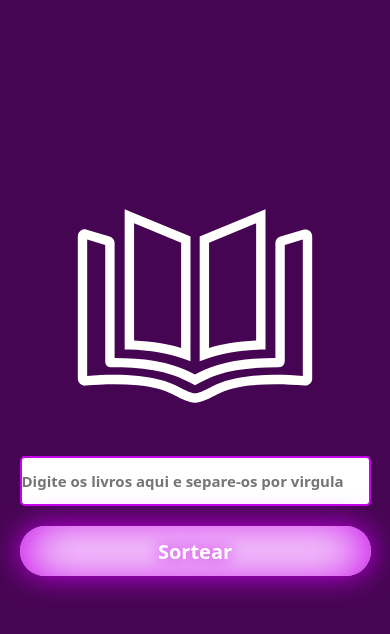
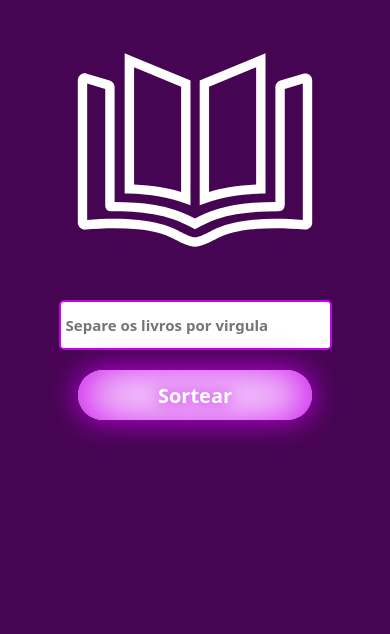
Before and after one commit to caua-dev-coder/Sorteador, a plain HTML site: page index.html in a window 390 px wide. Drawn offline with Linux system fonts and the light colour scheme.

Commit message:
Correção de Tamanho de tela

```diff
--- a/index.html
+++ b/index.html
@@ -9,7 +9,7 @@
   <body>
     <div>
       <img src="./assets/reshot-icon-book-KHJAGED9MT.svg">
-      <input class="input" type="text" placeholder="Digite os livros aqui e separe-os por virgula">
+      <input class="input" type="text" placeholder="Separe os livros por virgula">
       <button class="sortear">Sortear</button>
       <br>
       <p class="result"> </p>
--- a/style.css
+++ b/style.css
@@ -35,8 +35,8 @@ input:hover {
   font-weight: bold;
   cursor: pointer;
   background-color: #ffffff;
-  box-shadow: 0 0 30px #c700eb, inset 0 0 50px #c700eb;
-  text-shadow: 0 0 15px #c700eb;
+  box-shadow: 0 0 30px #ffffff, inset 0 0 50px #ffffff;
+  text-shadow: 0 0 15px #ffffff;
   color: #fff;
   transition: 0.3s ease-in-out;
   transition: all 0.5s ease-in-out;
@@ -84,20 +84,21 @@ p{
 }
 
 
-@media screen and (max-width: 900px) {
+@media (max-width: 900px) {
+
+  body {
+    margin: 0 auto
+  }
+
   input {
-    width: 90%;
+    width: 70%;
     height: 50px;
-    padding: 0;
+    padding: 10;
     margin-bottom: 20px;
   }
 
-  div {
-    margin-top: 40%;
-  }
-
   button {
-    width: 90%;
+    width: 60%;
     height: 50px;
     font-weight: bold;
     border: none;
@@ -108,7 +109,4 @@ p{
     color: #fff;
   }
 
-  p {
-    margin-top: 100px;
-  }
 }
```
